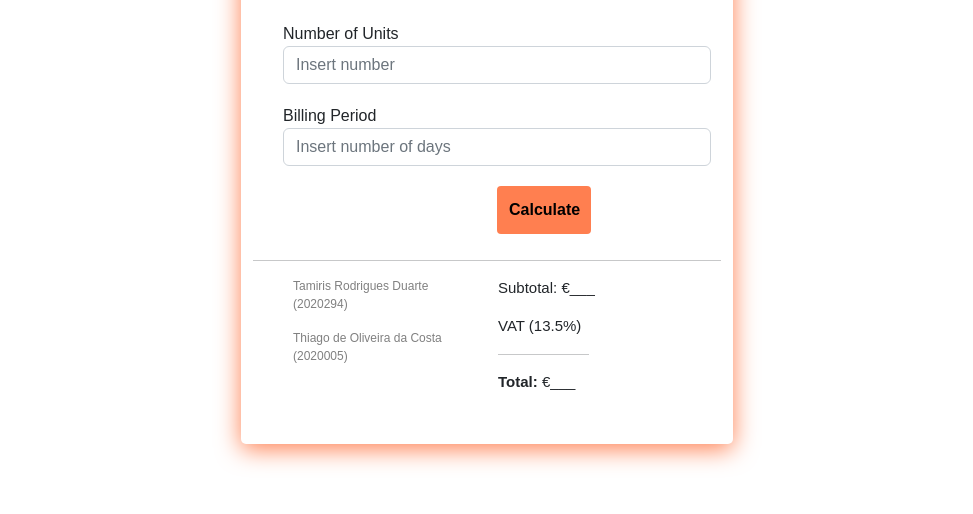
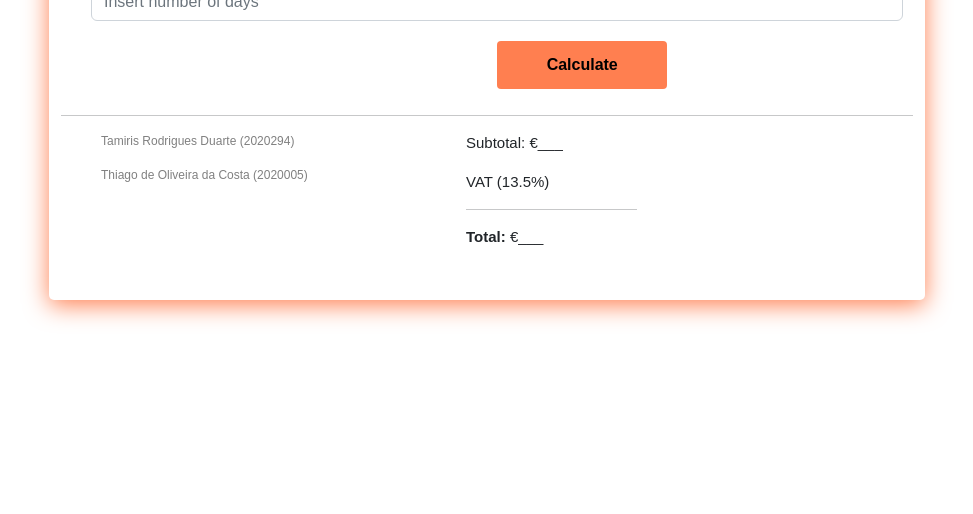
Before and after one commit to tahrodriguess/Eletricity-Bill, a website: page index.html in a window 1280 px wide. Shown: the part 286-800 px from the top of the page, without its empty margins (153-1126 px from the left). Drawn offline with nearby package versions, Linux system fonts and the light colour scheme.

Commit message:
resizing

```diff
--- a/style.css
+++ b/style.css
@@ -9,7 +9,6 @@ body * {
 }
 
 .container {
-    margin-top: 5%;
     padding: 20px 200px;
     border-radius: 5px;
     width: 50%;
@@ -18,7 +17,7 @@ body * {
 }
 
 main {
-    max-width: 40%;
+    max-width: 70%;
     margin: auto;
     padding: 10px;
     display: flex;
```
